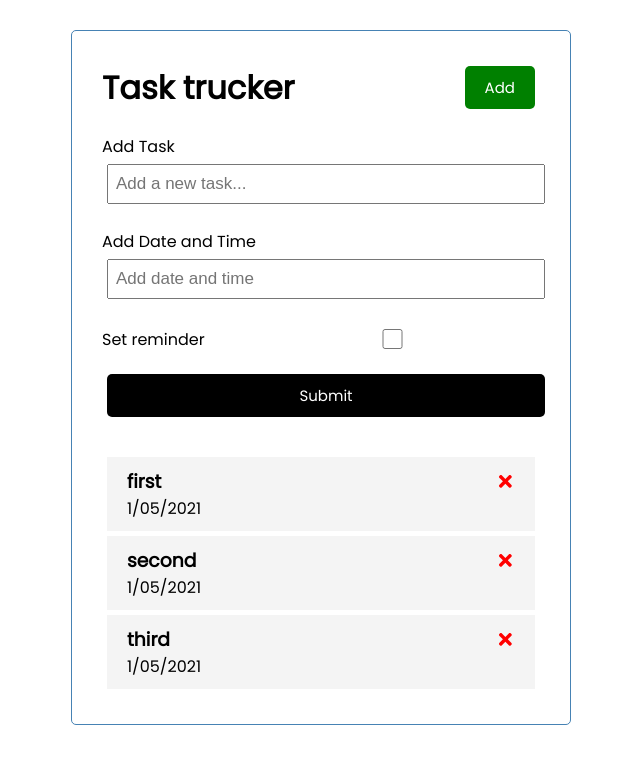
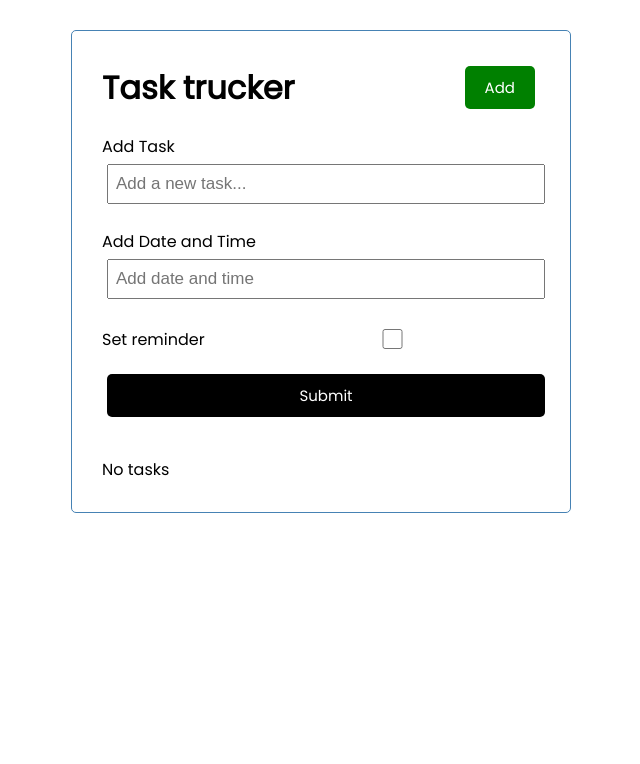
Before and after one commit to EdaIsaku/taskTracker, a React (Create React App) app: page / in a window 1280 px wide. Shown: the top 764 px of the page, without its empty margins (319-959 px from the left). Built offline with nearby package versions, Linux system fonts and the light colour scheme.

Commit message:
Completed AddNewTask

```diff
--- a/src/App.js
+++ b/src/App.js
@@ -5,18 +5,21 @@ import Header from "./components/Header";
 import Tasks from "./components/Tasks";
 
 function App() {
-  const [tasks, setTasks] = useState([
-    { id: 1, text: "first", day: "1/05/2021", remainder: "true" },
-    { id: 2, text: "second", day: "1/05/2021", remainder: "true" },
-    { id: 3, text: "third", day: "1/05/2021", remainder: "true" },
-  ]);
+  const [tasks, setTasks] = useState([]);
+
+  //Add task
+  const addTask = (task) => {
+    const id = Math.floor(Math.random());
+    const newTask = { id, ...task };
+    setTasks([...tasks, newTask]);
+  };
 
   //Delete task
   const onDelete = (id) => {
     setTasks(tasks.filter((task) => task.id !== id));
   };
 
-  //Add reminder
+  //Toggle reminder
   const onDoubleClick = (id) => {
     setTasks(
       tasks.map((task) =>
@@ -28,8 +31,16 @@ function App() {
   return (
     <div className="container">
       <Header />
-      <AddTask />
-      <Tasks tasks={tasks} onDelete={onDelete} onDoubleClick={onDoubleClick} />
+      <AddTask onAdd={addTask} />
+      {tasks.length > 0 ? (
+        <Tasks
+          tasks={tasks}
+          onDelete={onDelete}
+          onDoubleClick={onDoubleClick}
+        />
+      ) : (
+        "No tasks"
+      )}
     </div>
   );
 }
--- a/src/components/AddTask.js
+++ b/src/components/AddTask.js
@@ -1,12 +1,22 @@
 import { useState } from "react";
 
-const AddTask = () => {
+const AddTask = ({ onAdd }) => {
   const [text, setText] = useState("");
   const [day, setDay] = useState("");
   const [remainder, setRemainder] = useState(false);
 
+  const onSubmit = (e) => {
+    e.preventDefault();
+    if (text !== "") {
+      onAdd({ text, day, remainder });
+    }
+    //clear state
+    setText("");
+    setDay("");
+    setRemainder(false);
+  };
   return (
-    <form className="add-form">
+    <form className="add-form" onSubmit={onSubmit}>
       <div className="form-control">
         <label for="">Add Task</label>
         <input
```
